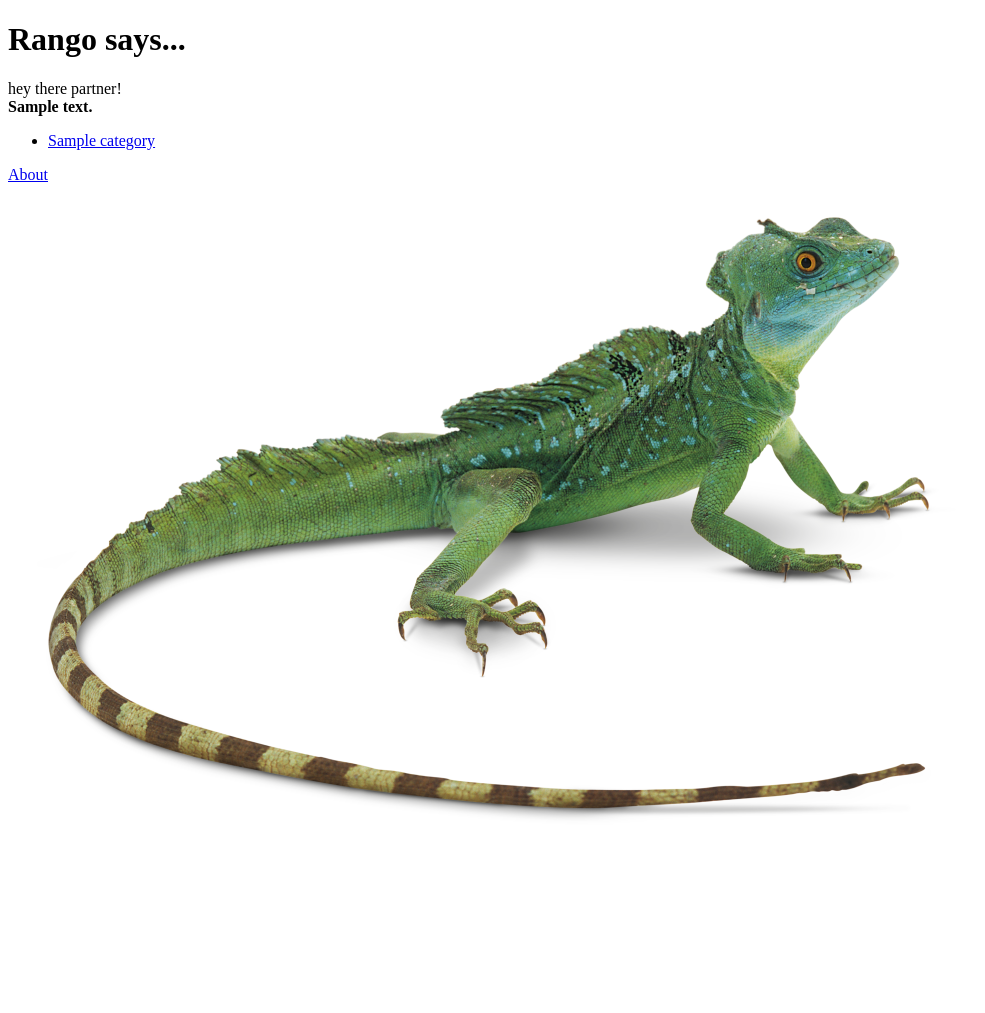
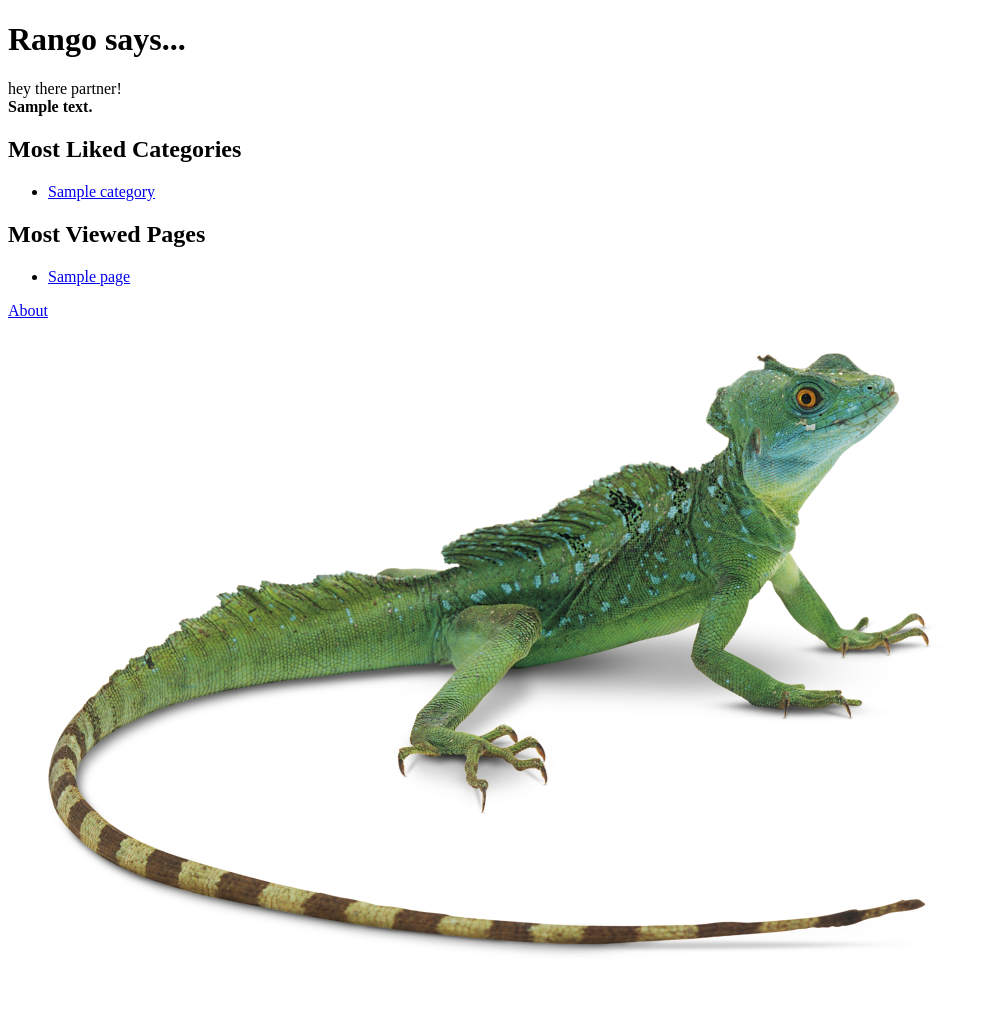
Before and after one commit to AndreiGhita2002/tango-with-rango, a Django app: template templates/rango/index.html in a window 1280 px wide. Shown: the whole page, without its empty margins (0-985 px from the left). Before the commit the page ends 818 px from the top, so only its background shows below. Run offline with Django 3.2, Linux system fonts and the light colour scheme; the template is opened without the code that fills it: most values are stand-ins (such as "Sample title", 1, 10 or a date in 2020).

Commit message:
did chapter 6 exercises

```diff
--- a/rango/views.py
+++ b/rango/views.py
@@ -11,9 +11,11 @@ def index(request):
     # Place the list in our context_dict dictionary (with our boldmessage!)
     # that will be passed to the template engine.
     category_list = Category.objects.order_by('-likes')[:5]
+    page_list = Page.objects.order_by('-views')[:5]
 
     context_dict = {'boldmessage': 'Crunchy, creamy, cookie, candy, cupcake!',
-                    'categories': category_list}
+                    'categories': category_list,
+                    'pages': page_list}
 
     # Render the response and send it back!
     return render(request, 'rango/index.html', context=context_dict)
--- a/templates/rango/category.html
+++ b/templates/rango/category.html
@@ -23,5 +23,6 @@
         The specified category does not exist.
     {% endif %}
 </div>
+<a href="/rango/">Home Page</a><br/>
 </body>
 </html>
--- a/templates/rango/index.html
+++ b/templates/rango/index.html
@@ -12,6 +12,9 @@
     hey there partner! <br/>
     <strong>{{ boldmessage }}</strong><br/>
 </div>
+<h2>
+    Most Liked Categories
+</h2>
 <div>
     {% if categories %}
         <ul>
@@ -25,6 +28,22 @@
         <strong>There are no categories present.</strong>
     {% endif %}
 </div>
+<h2>
+    Most Viewed Pages
+</h2>
+<div>
+    {% if pages %}
+        <ul>
+            {% for page in pages %}
+                <li>
+                    <a href="{{ page.url }}">{{ page.title }}</a>
+                </li>
+            {% endfor %}
+        </ul>
+    {% else %}
+        <strong>There are no pages present.</strong>
+    {% endif %}
+</div>
 <div>
     <a href="/rango/about/">About</a><br/>
     <img src="{% static 'images/rango.png' %}"
```
Also changed, not shown: populate_rango.py (+17 -9 lines).
